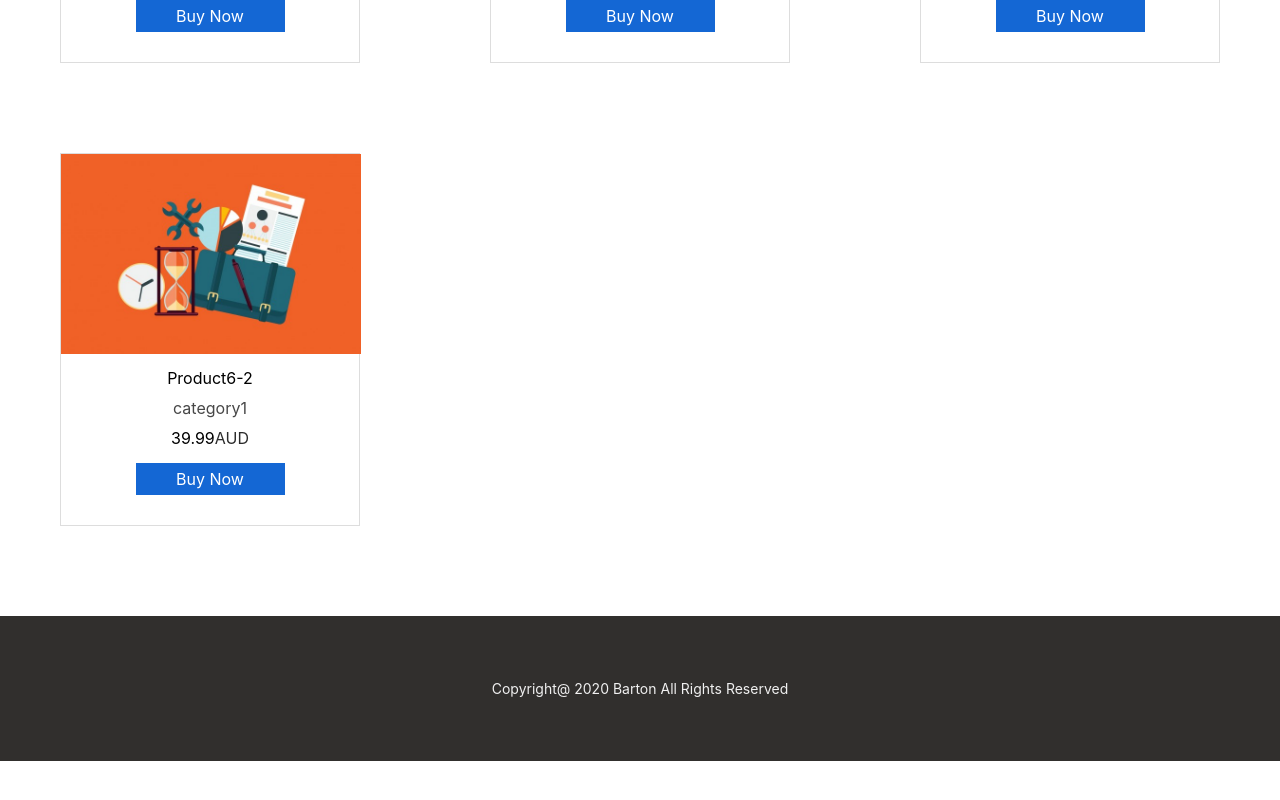
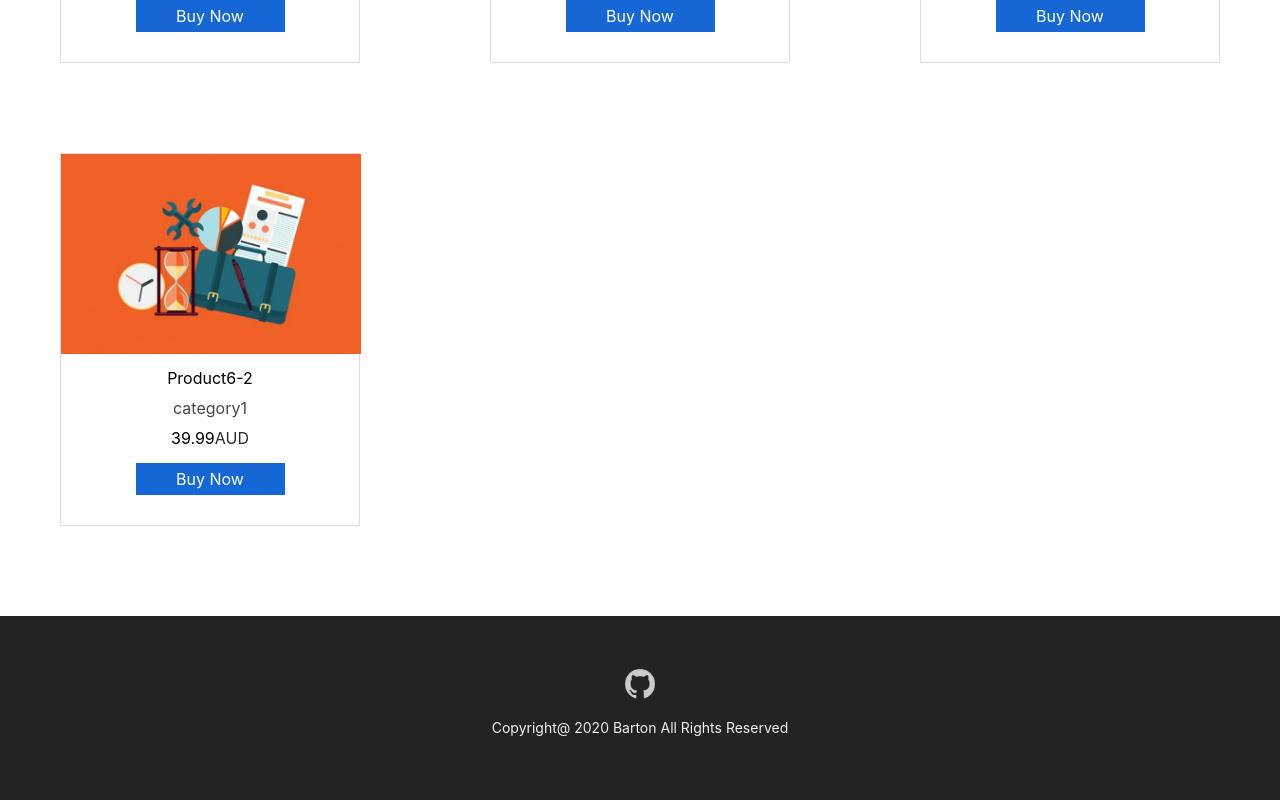
Before and after one commit to ruihuaniu/search-what-you-want, a React (Create React App) app: page / in a window 1280 px wide. Shown: the part 1403-2203 px from the top of the page. Before the commit the page ends 2164 px from the top, so only its background shows below. Built offline with nearby package versions, Linux system fonts and the light colour scheme.

Commit message:
Update footer

```diff
--- a/public/index.html
+++ b/public/index.html
@@ -1,14 +1,12 @@
 <!DOCTYPE html>
 <html lang="en">
+
 <head>
   <meta charset="utf-8" />
   <link rel="icon" href="%PUBLIC_URL%/favicon.ico" />
   <meta name="viewport" content="width=device-width, initial-scale=1" />
   <meta name="theme-color" content="#000000" />
-    <meta
-      name="description"
-      content="Web site created using create-react-app"
-    />
+  <meta name="description" content="Web site created using create-react-app" />
   <link rel="apple-touch-icon" href="%PUBLIC_URL%/logo192.png" />
   <!--
       manifest.json provides metadata used when your web app is installed on a
@@ -24,8 +22,9 @@
       work correctly both with client-side routing and a non-root public URL.
       Learn how to configure a non-root public URL by running `npm run build`.
     -->
-    <title>React App</title>
+  <title>Search What you want here</title>
 </head>
+
 <body>
   <noscript>You need to enable JavaScript to run this app.</noscript>
   <div id="root"></div>
@@ -40,4 +39,5 @@
       To create a production bundle, use `npm run build` or `yarn build`.
     -->
 </body>
+
 </html>
--- a/src/components/Footer/Footer.js
+++ b/src/components/Footer/Footer.js
@@ -5,6 +5,7 @@ import './Footer.scss'
 function Footer() {
     return (
         <div className="footer-container">
+            <a href="https://github.com/BartonNIU/search-what-you-want" className="footer-icon"><img src="/images/github.png" />  </a>
             <p>Copyright@ 2020 Barton All Rights Reserved</p>
         </div>
     )
--- a/src/components/Footer/Footer.scss
+++ b/src/components/Footer/Footer.scss
@@ -1,6 +1,6 @@
 $fontSize: 14px;
 $fontColor: #f0f0f0;
-$backgroundColor: #312f2d;
+$backgroundColor: #232323;
 
 .footer-container {
   text-align: center;
@@ -9,4 +9,10 @@ $backgroundColor: #312f2d;
   background-color: $backgroundColor;
   padding: 50px;
   margin-top: auto;
+
+  img {
+    max-width: 36px;
+    max-height: 36px;
+    color: #000;
+  }
 }
--- a/src/components/ProductsContainer/ProductsContainer.js
+++ b/src/components/ProductsContainer/ProductsContainer.js
@@ -29,7 +29,7 @@ function ProductsContainer() {
 
                 {products.map((item) => {
                     return (
-                        <LazyLoad key={item.catalog_number} height={200} offset={[-100, 0]}>
+                        <LazyLoad key={item.catalog_number} height={200} offset={[-100, 50]}>
                             <div className="product-card">
                                 <img src={item.image} alt="product iamge" />
                                 <div className="product-title">{item.name}</div>
```
Also changed, not shown: public/images/github.png (added). Lines whose indentation alone changed are shown as unchanged.
